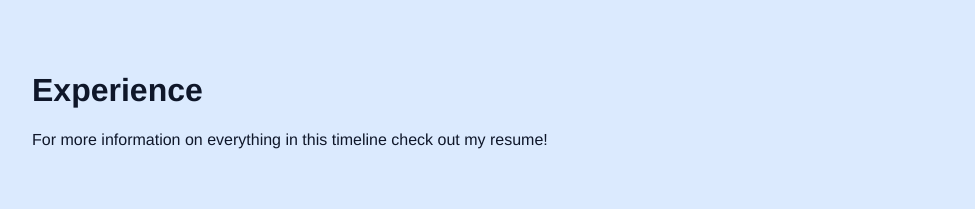
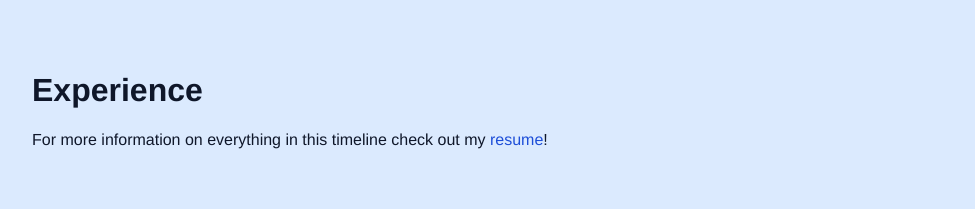
Before and after one commit to ColinMenuchi/portfolioWebsite, a React (Vite) app in the folder portfolio-website/: page / in a window 1280 px wide. Shown: the part 2740-2949 px from the top of the page, without its empty margins (152-1127 px from the left). Built offline with nearby package versions, Linux system fonts and the light colour scheme.

Commit message:
Resume is now CLICKABLE

```diff
--- a/portfolio-website/src/components/Experience.jsx
+++ b/portfolio-website/src/components/Experience.jsx
@@ -1,5 +1,6 @@
 import { useRef, useEffect, useState } from 'react'
 import ExperienceModal from './ExperienceModal'
+import resumePdf from '../Colin Menuchi.pdf'
 
 const entries = [
   {
@@ -82,7 +83,7 @@ const Experience = () => {
   return (
     <section id="experience" className="experience-section">
       <h2 className="experience-heading">Experience</h2>
-      <h4 className="experience-subheading">For more information on everything in this timeline check out my resume!</h4>
+      <p className="experience-subheading">For more information on everything in this timeline check out my <a href={resumePdf} target="_blank" rel="noreferrer">resume</a>!</p>
       <div className="timeline-wrapper">
         <button className="timeline-arrow timeline-arrow--left" onClick={() => scroll(-1)} aria-label="Scroll left">‹</button>
         <div className="timeline-track" ref={trackRef}>
```
